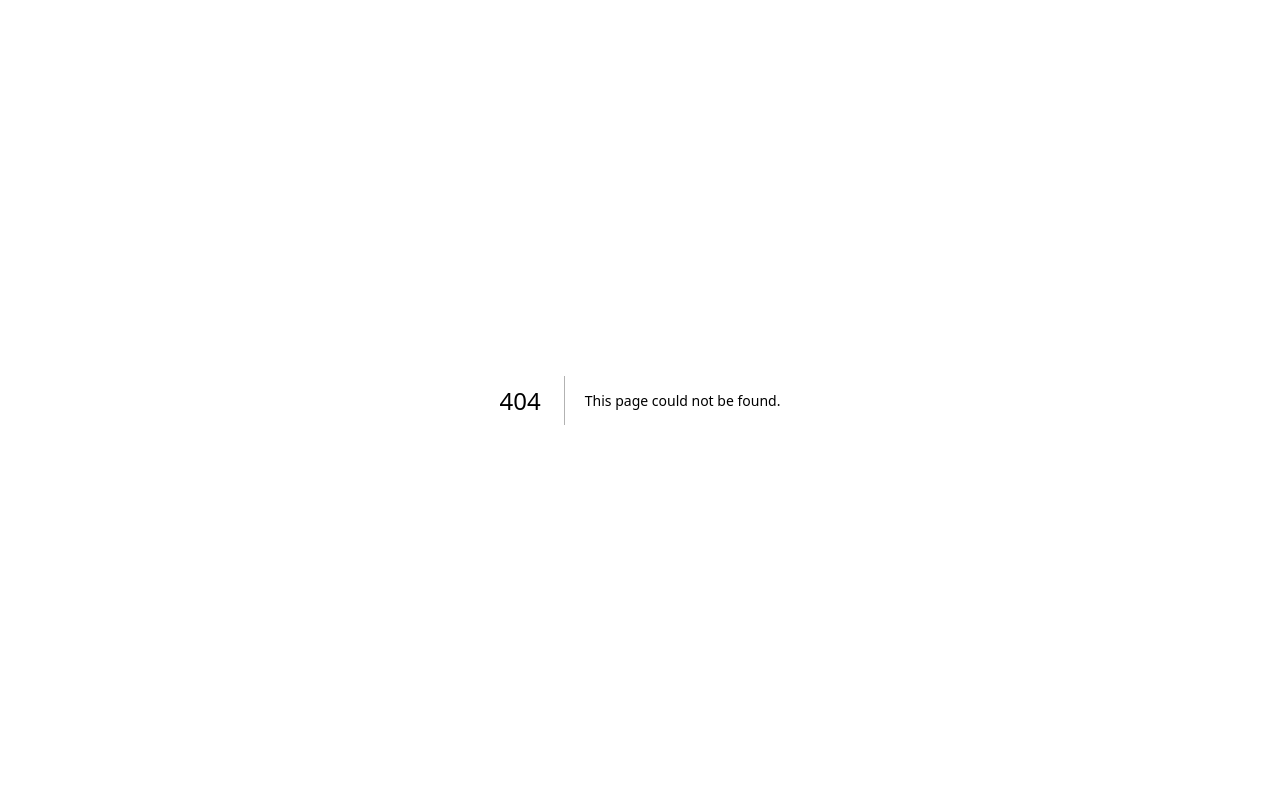
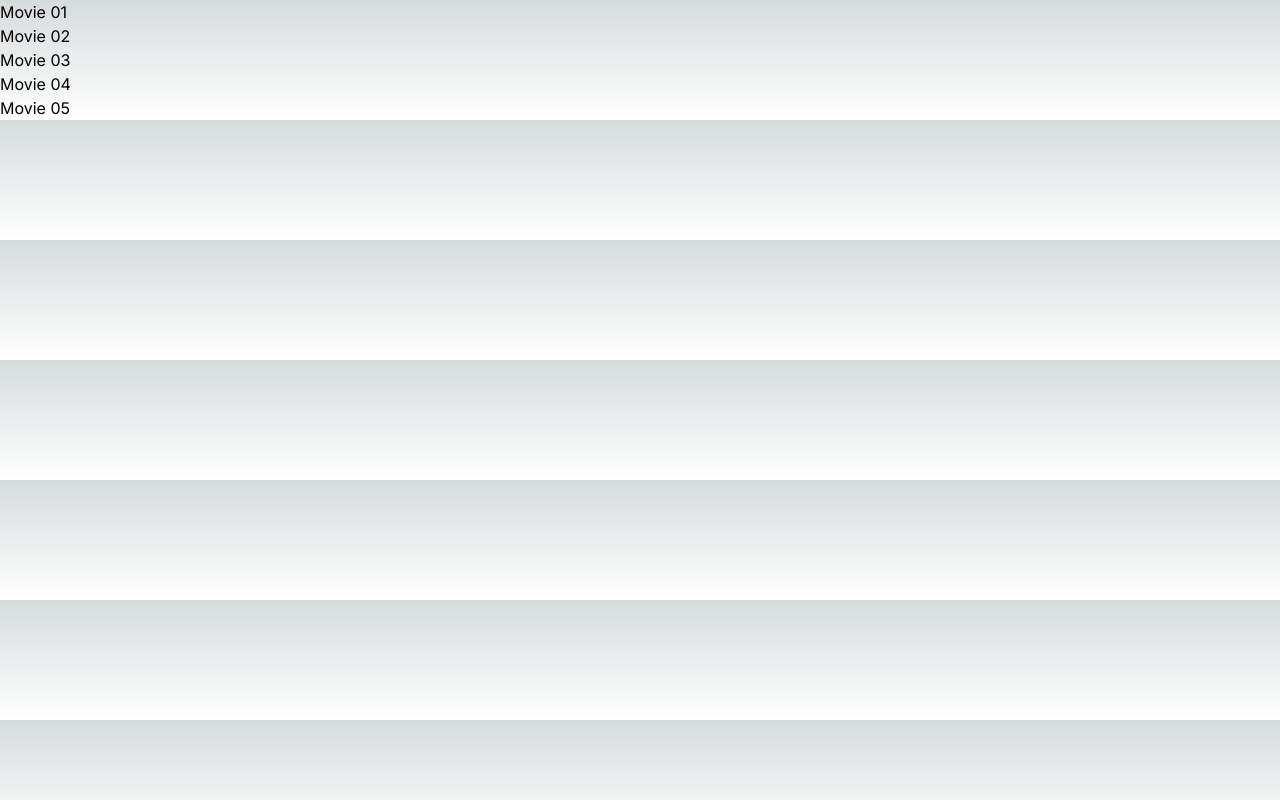
Before and after one commit to TheLeanMachine/react-challenge-age-calculator, a Next.js app: page /downloads in a window 1280 px wide. Before the commit this address had no page. Built offline with nearby package versions, Linux system fonts and the light colour scheme.

Commit message:
Add some more routs + iterate over list

```diff
--- /dev/null
+++ b/src/app/blog/page.tsx
@@ -0,0 +1,11 @@
+
+import React from 'react'
+
+export default function BlogsHome() {
+
+  let foo = 'jabadaba duuuh!';
+
+  return (
+    <h1>What an amazing blog! - {foo}</h1>
+  )
+}
--- /dev/null
+++ b/src/app/downloads/page.tsx
@@ -0,0 +1,23 @@
+
+import React from 'react'
+
+export default function DownloadsHome() {
+
+  let downloads = [
+    'Movie 01',
+    'Movie 02',
+    'Movie 03',
+    'Movie 04',
+    'Movie 05',
+  ];
+
+  return (
+    <ul>
+      {
+        downloads.map((dl, index) =>
+          <li key={index}>{dl}</li>
+        )
+      }
+    </ul>
+  )
+}
--- a/src/app/page.tsx
+++ b/src/app/page.tsx
@@ -30,6 +30,8 @@ export default function Home() {
           </a>
         </div>
       </div>
+
+      <h1>FooBar</h1>
 
       <div className="relative flex place-items-center before:absolute before:h-[300px] before:w-[480px] before:-translate-x-1/2 before:rounded-full before:bg-gradient-radial before:from-white before:to-transparent before:blur-2xl before:content-[''] after:absolute after:-z-20 after:h-[180px] after:w-[240px] after:translate-x-1/3 after:bg-gradient-conic after:from-sky-200 after:via-blue-200 after:blur-2xl after:content-[''] before:dark:bg-gradient-to-br before:dark:from-transparent before:dark:to-blue-700 before:dark:opacity-10 after:dark:from-sky-900 after:dark:via-[#0141ff] after:dark:opacity-40 before:lg:h-[360px]">
         <Image
```
